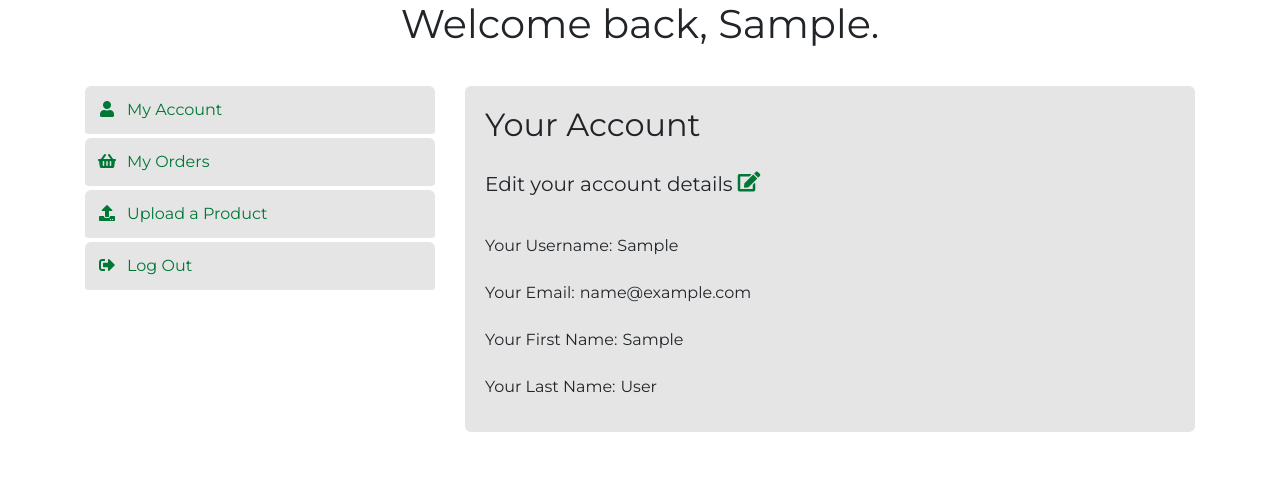
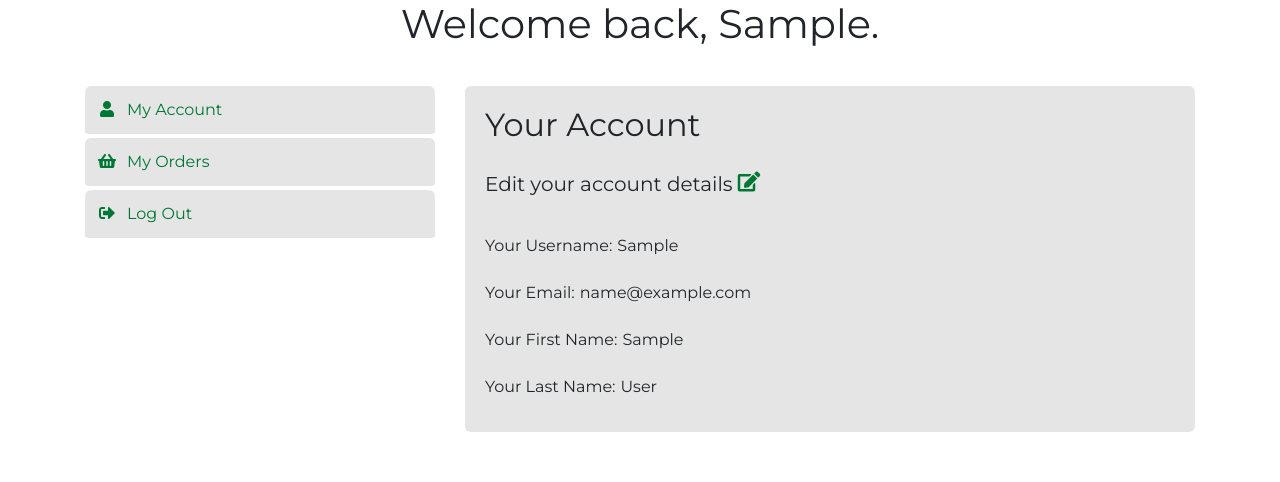
Before and after one commit to Geomint/thecoffeeshop, a Django app: page /accounts/profile/ in a window 1280 px wide. Shown: the part 198-680 px from the top of the page. Run offline with Django 3.2, Linux system fonts and the light colour scheme; the visitor is signed in with stand-in values (Sample User, id 1); data comes from the database, SQL or seed files in the repository; data that the repository does not hold is empty; parts of the project's set-up code (start-up, migrations or seed data) failed here and were passed over; some libraries are stand-ins or nearby versions.

Commit message:
Removed upload product form from profile_page.html

```diff
--- a/accounts/templates/profile_page.html
+++ b/accounts/templates/profile_page.html
@@ -25,12 +25,6 @@
                         <li class="profile__navigation__list__item"><i class="fas fa-fw fa-shopping-basket"></i>My
                             Orders</li>
                     </a>
-                    {% if user.is_staff %}
-                    <a class="profile__navigation__link__product-upload" href="#">
-                        <li class="profile__navigation__list__item"><i class="fas fa-fw fa-upload"></i>Upload a Product
-                        </li>
-                    </a>
-                    {% endif %}
                     <a href="/accounts/logout">
                         <li class="profile__navigation__list__item"><i class="fas fa-fw fa-sign-out-alt"></i>Log Out
                         </li>
@@ -130,42 +124,6 @@
                 {% endif %}
             </div>
         </div>
-        <!-- product upload panel -->
-        <div class="col-md-8 col-12 profile__dashboard__product">
-            <div class="profile__dashboard">
-                <h2 class="profile__dashboard__title">Upload A Product</h2>
-                <form class="profile__dashboard__product__form" method="POST" action="{% url 'profile' %}">
-                    {% csrf_token %}
-                    <div class="profile__dashboard__group__product">
-                        <label for="name">Product Name</label>
-                        {{product_upload_form.name}}
-                    </div>
-
-                    <div class="profile__dashboard__group__product">
-                        <label for="grind-size">Grind Size</label>
-                        {{product_upload_form.grind_size}}
-                    </div>
-
-                    <div class="profile__dashboard__group__product">
-                        <label for="description">Description</label>
-                        {{product_upload_form.description}}
-                    </div>
-
-                    <div class="profile__dashboard__group__product">
-                        <label for="name">Image</label>
-                        {{product_upload_form.image}}
-                    </div>
-
-                    <div class="profile__dashboard__group__product">
-                        <label for="name">Price</label>
-                        {{product_upload_form.price}}
-                    </div>
-
-                    <button class="profile__dashboard__group__product__submit btn btn--primary" type="submit">Upload
-                        Product</button>
-                </form>
-            </div>
-        </div>
     </section>
 </div>
 {% endblock %}
```
